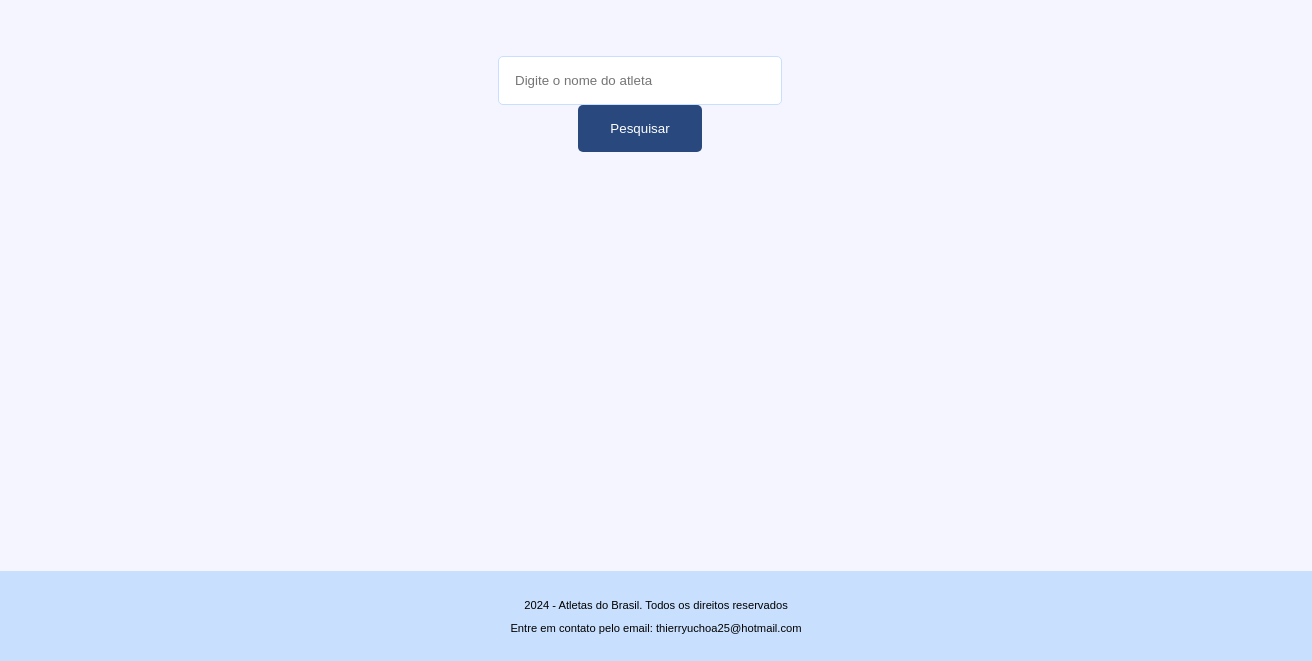
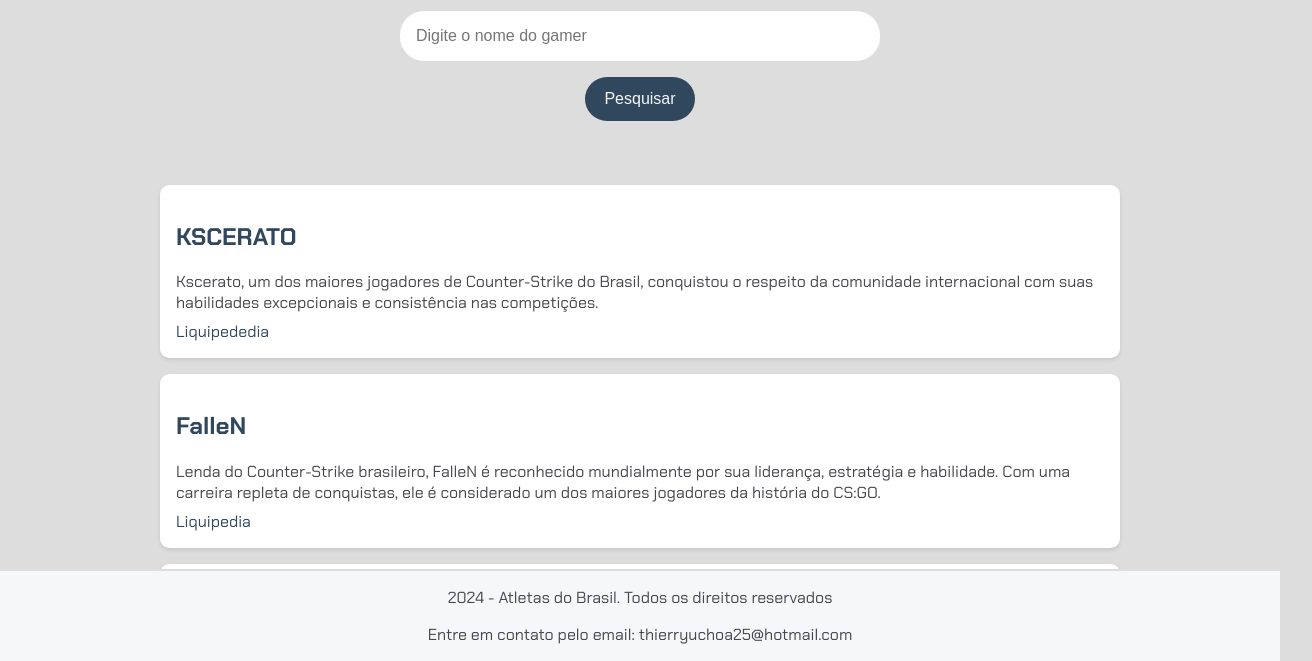
Before and after one commit to Thierry-DV/Imersao, a plain HTML site: page index.html in a window 1280 px wide. Shown: the part 139-800 px from the top of the page, 1312 px wide, since content can reach past the window. Drawn offline with Linux system fonts and the light colour scheme.

Commit message:
Segunda modificacao

```diff
--- /dev/null
+++ b/app.js
@@ -0,0 +1 @@
+console.log("KSCERATO");
--- a/index.html
+++ b/index.html
@@ -5,23 +5,47 @@
     <meta charset="UTF-8">
     <meta name="viewport" content="width=device-width, initial-scale=1.0">
     <link rel="stylesheet" href="styles.css">
-    <title>Olimpíadas</title>
+    <title>Games</title>
 </head>
 
 <body>
     <header>
-        <h1>Atletas do Brasil</h1>
+        <h1>Gamers do Brasil</h1>
     </header>
     <main>
         <section>
-            <input type="text" placeholder="Digite o nome do atleta">
+            <input type="text" placeholder="Digite o nome do gamer">
             <button>Pesquisar</button>
+        </section>
+        <section class="resultados-pesquisa">
+            <div class="item-resultado">
+                <h2>
+                    <a href="https://www.instagram.com/kscerato/" target="_blank">KSCERATO</a>
+                </h2>
+                <p class="descricao-meta">Kscerato, um dos maiores jogadores de Counter-Strike do Brasil, conquistou o respeito da comunidade internacional com suas habilidades excepcionais e consistência nas competições. </p>
+                <a href="https://liquipedia.net/counterstrike/KSCERATO" target="_blank">Liquipededia</a>
+            </div>
+            <div class="item-resultado">
+                <h2>
+                    <a href="https://www.instagram.com/fallen" target="_blank">FalleN</a>
+                </h2>
+                <p class="descricao-meta">Lenda do Counter-Strike brasileiro, FalleN é reconhecido mundialmente por sua liderança, estratégia e habilidade. Com uma carreira repleta de conquistas, ele é considerado um dos maiores jogadores da história do CS:GO.</p>
+                <a href="https://liquipedia.net/counterstrike/FalleN" target="_blank">Liquipedia</a>
+            </div>
+            <div class="item-resultado">
+                <h2>
+                    <a href="https://www.instagram.com/fergod" target="_blank">fer</a>
+                </h2>
+                <p class="descricao-meta">Ícone do Counter-Strike brasileiro, fer é conhecido por seu estilo de jogo agressivo e suas clutches espetaculares. Com uma carreira marcada por diversas conquistas, incluindo títulos de Major, ele é considerado um dos pilares do cenário competitivo brasileiro.</p>
+                <a href="https://liquipedia.net/counterstrike/Fer" target="_blank">Liquipedia</a>
+            </div>
         </section>
     </main>
     <footer>
         <p>2024 - Atletas do Brasil. Todos os direitos reservados</p>
         <p>Entre em contato pelo email: thierryuchoa25@hotmail.com</p>
     </footer>
+    <script src="app.js"></script>
 </body>
 
 </html>
--- a/styles.css
+++ b/styles.css
@@ -1,58 +1,108 @@
-/* Estilos globais */
+/* Importa a fonte Chakra Petch do Google Fonts */
+@import url('https://fonts.googleapis.com/css2?family=Chakra+Petch:ital,wght@0,300;0,400;0,500;0,600;0,700;1,300;1,400;1,500;1,600;1,700&display=swap');
+
+/* Estiliza o corpo da página */
 body {
-    font-family: 'Montserrat', sans-serif;
-    background-color: #F5F5FF;
+    font-family: "Chakra Petch", sans-serif; /* Define a fonte padrão */
+    background-color: #DDDDDD; /* Cor de fundo da página */
+    display: flex; /* Usa Flexbox para layout */
+    flex-direction: column; /* Alinha os itens na vertical */
+    align-items: center; /* Centraliza os itens horizontalmente */
+    justify-content: center; /* Centraliza os itens verticalmente */
+    height: 100vh; /* Preenche a altura total da viewport */
     margin: 0;
     padding: 0;
 }
 
-  /* Cabeçalho */
-  header {
-    text-align: center;
-    padding: 2rem;
+/* Estiliza os títulos h1 */
+h1 {
+    font-size: 2.5rem; /* Tamanho da fonte */
+    color: #222831; /* Cor do texto */
+    text-align: center; /* Alinha o texto ao centro */
+    letter-spacing: 0.4rem; /* Espaçamento entre letras */
 }
 
-  h1 {
-    font-size: 2.5rem;
-    color: #29487D;
+/* Estiliza as seções da página */
+section {
+    display: flex; /* Usa Flexbox para layout */
+    flex-direction: column; /* Alinha os itens na vertical */
+    align-items: center; /* Centraliza os itens horizontalmente */
+    margin-bottom: 3rem; /* Espaçamento abaixo de cada seção */
 }
 
-  /* Seção de pesquisa */
-  section {
-    display: flex;
-    flex-direction: column;
-    align-items: center;
-    margin: 2rem;
+/* Estiliza os inputs dentro das seções */
+section input {
+    width: 30rem; /* Largura dos inputs */
+    border: none; /* Remove a borda padrão */
+    padding: 1rem; /* Espaçamento interno */
+    border-radius: 1.5rem; /* Borda arredondada */
+    margin-bottom: 1rem; /* Espaçamento abaixo dos inputs */
+    color: #45474B; /* Cor do texto */
+    font-size: 1rem; /* Tamanho da fonte */
+    box-sizing: border-box; /* Inclui padding e border na largura total */
 }
 
-  input[type="text"] {
-    padding: 1rem;
-    border: 1px solid #C8DFFD;
-    border-radius: 5px;
-    width: 250px;
+/* Estiliza os botões dentro das seções */
+section button {
+    padding: 0.8rem 1.2rem; /* Espaçamento interno do botão */
+    border: none; /* Remove a borda padrão */
+    border-radius: 1.5rem; /* Borda arredondada */
+    background-color: #30475E; /* Cor de fundo do botão */
+    color: #F5F7F8; /* Cor do texto do botão */
+    font-size: 1rem; /* Tamanho da fonte */
+    cursor: pointer; /* Muda o cursor para indicar que é clicável */
 }
 
-  button {
-    background-color: #29487D;
-    color: white;
-    padding: 1rem 2rem;
-    border: none;
-    border-radius: 5px;
-    cursor: pointer;
-    transition: background-color 0.3s ease-in-out;
+/* Estiliza a caixa de resultados da pesquisa */
+.resultados-pesquisa {
+    width: 60rem; /* Largura máxima da caixa de resultados */
+    height: 46vh; /* Altura máxima da caixa de resultados */
+    overflow-y: auto; /* Adiciona rolagem vertical se necessário */
+    margin-top: 1rem; /* Espaçamento acima da caixa de resultados */
+    padding: 1rem; /* Espaçamento interno */
+    border-radius: 0.6rem; /* Borda arredondada */
 }
 
-  button:hover {
-    background-color: #1A3565;
+/* Estiliza cada item de resultado */
+.item-resultado {
+    background: #FFFFFF; /* Cor de fundo dos itens */
+    border-radius: 0.6rem; /* Borda arredondada */
+    padding: 1rem; /* Espaçamento interno */
+    margin-bottom: 1rem; /* Espaçamento abaixo dos itens */
+    box-shadow: 0 2px 4px rgba(0, 0, 0, 0.1); /* Sombra leve */
 }
 
-  /* Rodapé */
+/* Estiliza os títulos dentro dos itens de resultado */
+.item-resultado h2 {
+    font-size: 1.5rem; /* Tamanho da fonte */
+    color: #222831; /* Cor do texto */
+}
+
+/* Estiliza os links dentro dos itens de resultado */
+.item-resultado a {
+    text-decoration: none; /* Remove o sublinhado padrão dos links */
+    color: #30475E; /* Cor do texto dos links */
+}
+
+/* Estiliza os links quando são passados o mouse sobre */
+.item-resultado a:hover {
+    text-decoration: underline; /* Adiciona sublinhado ao passar o mouse */
+}
+
+/* Estiliza a descrição meta dentro dos itens de resultado */
+.descricao-meta {
+    color: #45474B; /* Cor do texto */
+    margin: 0.5rem 0; /* Margem acima e abaixo */
+}
+
+/* Estiliza o rodapé da página */
 footer {
-    position: absolute;
-    bottom: 0;
-    width: 100%;
-    background-color: #C8DFFD;
-    text-align: center;
-    padding: 1rem;
-    font-size: 0.7rem; /* Ajuste o tamanho da fonte conforme necessário */
+    background-color: #F5F7F8; /* Cor de fundo do rodapé */
+    color: #45474B; /* Cor do texto */
+    text-align: center; /* Alinha o texto ao centro */
+    padding: 0; /* Espaçamento interno */
+    width: 100%; /* Largura total da página */
+    position: absolute; /* Posiciona o rodapé */
+    bottom: 0; /* Alinha ao fundo da página */
+    font-size: 1rem; /* Tamanho da fonte */
   }
```
Lines whose indentation alone changed are shown as unchanged.
